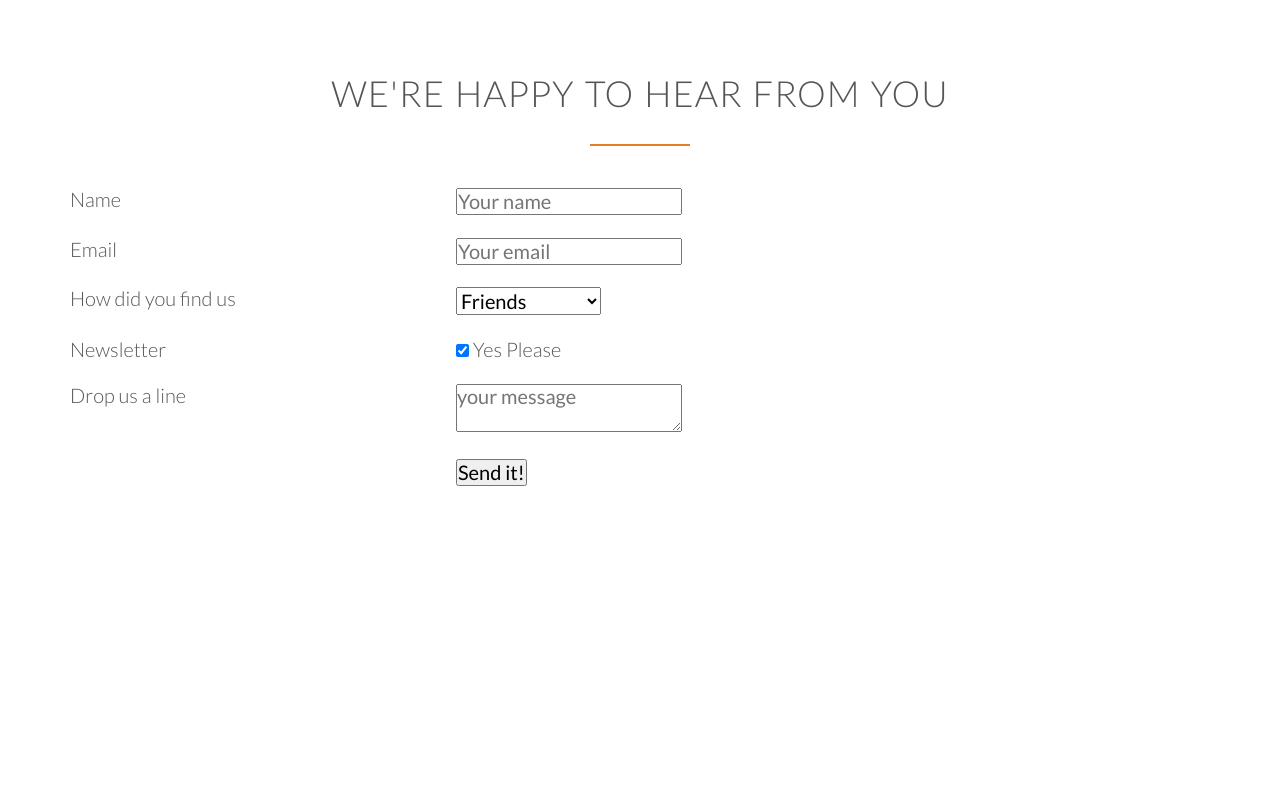
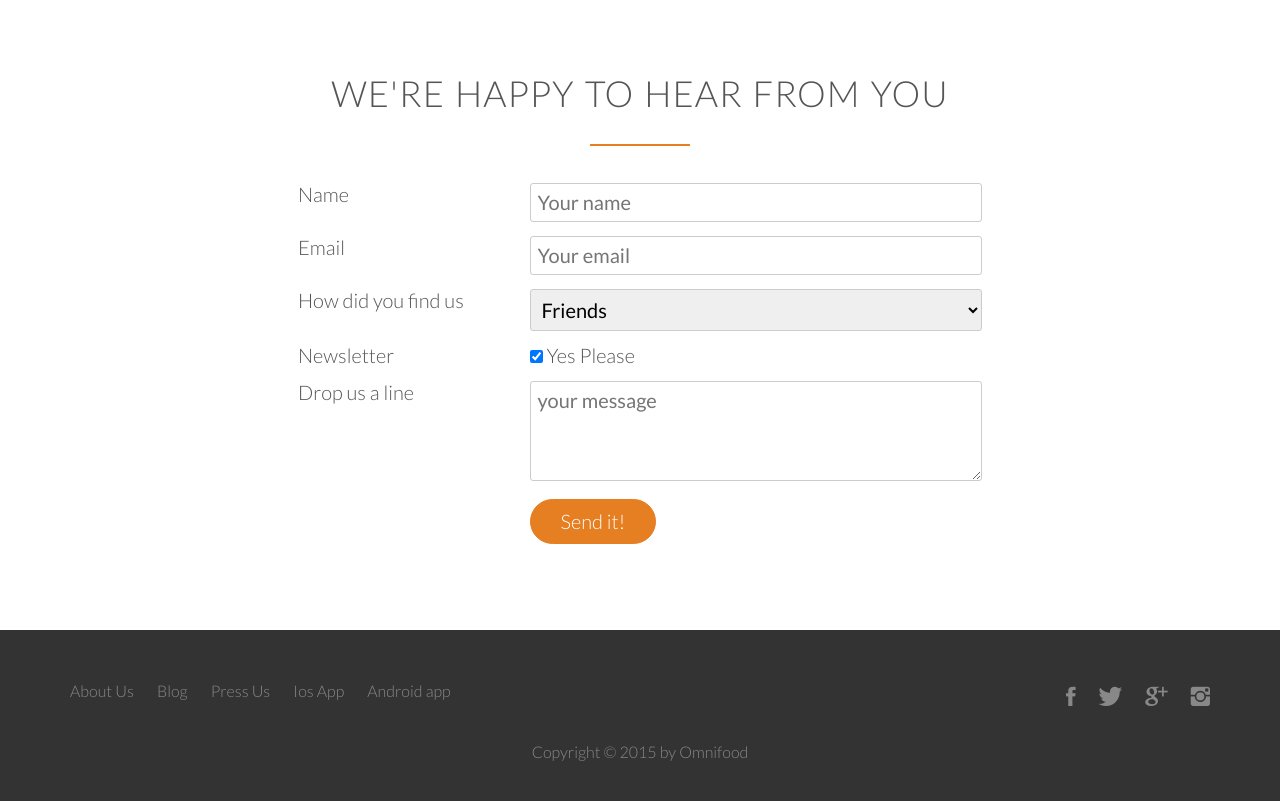
Before and after one commit to Benne641/Omnifood, a plain HTML site: page index.html in a window 1280 px wide. Shown: the part 4644-5445 px from the top of the page. Before the commit the page ends 5221 px from the top, so only its background shows below. Drawn offline with Linux system fonts and the light colour scheme; files whose address does not match are found by name.

Commit message:
Finishing contact form and footer

```diff
--- a/index.html
+++ b/index.html
@@ -375,6 +375,34 @@
             </div>
         </section>
 
+        <footer>
+            <div class="row">
+                <div class="col span-1-of-2">
+                    <ul class="footer-nav">
+                        <li><a href="#">About Us</a></li>
+                        <li><a href="#">Blog</a></li>
+                        <li><a href="#">Press Us</a></li>
+                        <li><a href="#">Ios App</a></li>
+                        <li><a href="#">Android app</a></li>
+                    </ul>
+                </div>
+                <div class="col span-1-of-2">
+                    <ul class="social-links">
+                        <li><a href="#"><i class="ion-social-facebook"></i></a></li>
+                        <li><a href="#"><i class="ion-social-twitter"></i></a></li>
+                        <li><a href="#"><i class="ion-social-googleplus"></i></a></li>
+                        <li><a href="#"><i class="ion-social-instagram"></i></a></li>
+                    </ul>
+                </div>
+            </div>
+            <div class="row">
+                <p>
+                    Copyright &copy; 2015 by Omnifood
+                </p>
+            </div>
+
+        </footer>
+
 
     </body>
 
--- a/resources/css/style.css
+++ b/resources/css/style.css
@@ -143,7 +143,8 @@ a:active {
 /*----Buttons----*/
 
 .btn:link,
-.btn:visited {
+.btn:visited,
+input[type=submit] {
     display: inline-block;
     padding: 10px 30px;
     font-weight: 300;
@@ -154,7 +155,8 @@ a:active {
 }
 
 .btn-full:link,
-.btn-full:visited {
+.btn-full:visited,
+input[type=submit] {
     background-color: #e67e22;
     border: 1px solid #e67e22;
     color: #fff;
@@ -168,7 +170,9 @@ a:active {
 }
 
 .btn:hover,
-.btn:active {
+.btn:active,
+input[type=submit]:hover,
+input[type=submit]:active {
     background-color: #cf6d17;
 }
 
@@ -466,3 +470,116 @@ cite img {
 .plan-box ul li {
     padding: 5px 0;
 }
+
+
+
+/*--------------------------------------*/
+/*Form*/
+/*--------------------------------------*/
+
+
+.contact-form {
+    width: 60%;
+    margin: 0 auto;
+}
+
+input[type=text],
+input[type=email],
+select,
+textarea {
+    width: 100%;
+    padding: 7px;
+    border-radius: 3px;
+    border: 1px solid #ccc;
+}
+
+textarea {
+    height: 100px;
+}
+
+input[typr=checkbox] {
+    margin: 10px 5px 10px 0;
+}
+
+*:focus { outline: none;}
+
+
+/*--------------------------------------*/
+/*Footer*/
+/*--------------------------------------*/
+
+footer {
+    background-color: #333;
+    padding: 40px;
+    font-size: 80%;
+}
+
+.footer-nav {
+    list-style: none;
+    float: left;
+}
+
+.social-links {
+    list-style: none;
+    float: right;
+}
+
+.footer-nav li,
+.social-links li {
+    display: inline-block;
+    margin-right: 20px;
+}
+
+.footer-nav li:last-child,
+.social-links li:last-child {
+    margin-right: 0;
+}
+
+.footer-nav li a:link,
+.footer-nav li a:visited,
+.social-links li a:link,
+.social-links li a:visited {
+    text-decoration: none;
+    border: 0;
+    color: #888;
+    transition: color 0.2s;
+}
+
+.footer-nav li a:hover,
+.footer-nav li a:active {
+    color: #ddd;
+}
+
+.social-links li a:link,
+.social-links li a:visited {
+    font-size: 160%;
+}
+
+.ion-social-facebook,
+.ion-social-twitter,
+.ion-social-googleplus,
+.ion-social-instagram {
+    transition: color 0.2s;
+}
+
+.ion-social-facebook:hover {
+    color: #3b5998;
+}
+
+.ion-social-twitter:hover {
+    color: #00aced;
+}
+
+.ion-social-googleplus:hover {
+    color: #dd4b39;
+}
+
+.ion-social-instagram:hover {
+    color: #517fa4;
+}
+
+footer p {
+    color: #888;
+    text-align: center;
+    margin-top: 20px;
+}
```
